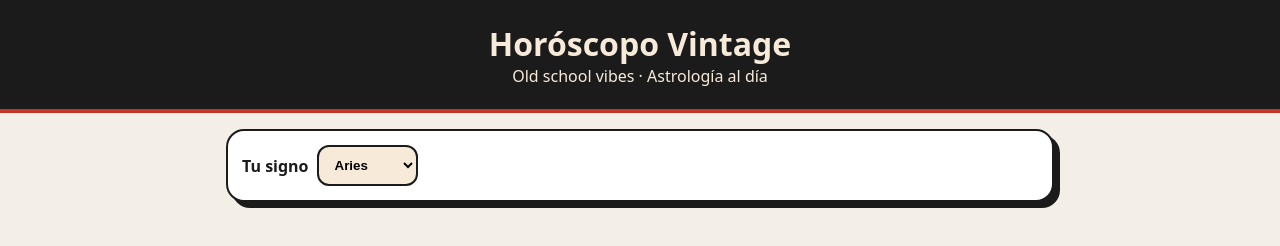
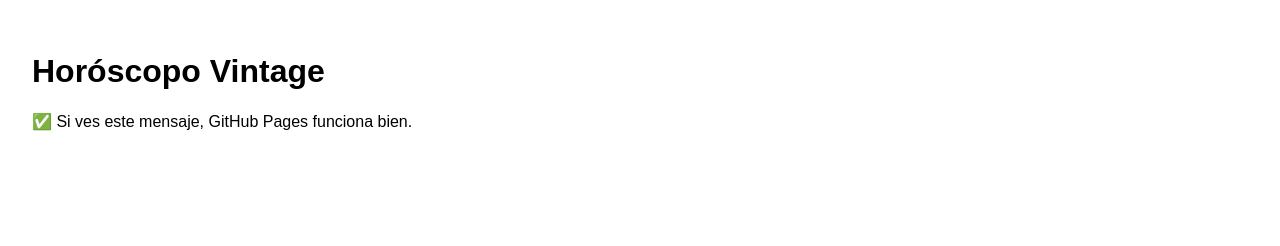
Before and after one commit to zaitrece/horoscopo-vintage, a plain HTML site: page index.html in a window 1280 px wide. Drawn offline with Linux system fonts and the light colour scheme.

Commit message:
Update index.html

```diff
--- a/index.html
+++ b/index.html
@@ -1,38 +1,12 @@
 <!doctype html>
 <html lang="es">
 <head>
-<meta charset="utf-8" />
-<meta name="viewport" content="width=device-width, initial-scale=1" />
-<title>Horóscopo Vintage</title>
-<style>
-  :root{--bg:#f4efe6;--ink:#1b1b1b;--accent:#c2352b;--card:#fff;}
-  *{box-sizing:border-box}
-  body{margin:0;background:var(--bg);color:var(--ink);font-family:ui-sans-serif,system-ui,Segoe UI,Roboto,Arial}
-  header{padding:22px 16px;text-align:center;background:#1b1b1b;color:#f7ead9;border-bottom:4px solid var(--accent)}
-  h1{margin:0;font-weight:800}
-  main{max-width:860px;margin:auto;padding:16px;display:grid;gap:12px}
-  .card{background:var(--card);border:2px solid var(--ink);border-radius:18px;padding:14px;box-shadow:6px 6px 0 var(--ink)}
-  .row{display:flex;gap:8px;flex-wrap:wrap;align-items:center}
-  select,button{padding:10px 12px;border:2px solid var(--ink);border-radius:12px;background:#f7ead9;font-weight:700;cursor:pointer}
-  nav.tabs{display:flex;gap:8px;flex-wrap:wrap}
-  nav.tabs button{background:#f7ead9}
-  nav.tabs button.active{background:#ffe1d9;border-color:var(--accent)}
-  #text{white-space:pre-wrap;line-height:1.55}
-  footer{padding:22px;text-align:center;color:#666}
-  .muted{color:#777}
-</style>
+  <meta charset="utf-8" />
+  <meta name="viewport" content="width=device-width, initial-scale=1" />
+  <title>Horóscopo Vintage</title>
 </head>
-<body>
-<header>
+<body style="font-family:Arial; padding:24px">
   <h1>Horóscopo Vintage</h1>
-  <div>Old school vibes · Astrología al día</div>
-</header>
-
-<main>
-  <section class="card row">
-    <label for="sign" style="font-weight:800">Tu signo</label>
-    <select id="sign">
-      <option value="aries">Aries</option><option value="tauro">Tauro</option>
-      <option value="geminis">Géminis</option><option value="cancer">Cáncer</option>
-      <option value="leo">Leo</option><option value="virgo">Virgo</option>
-      <option
+  <p>✅ Si ves este mensaje, GitHub Pages funciona bien.</p>
+</body>
+</html>
```
